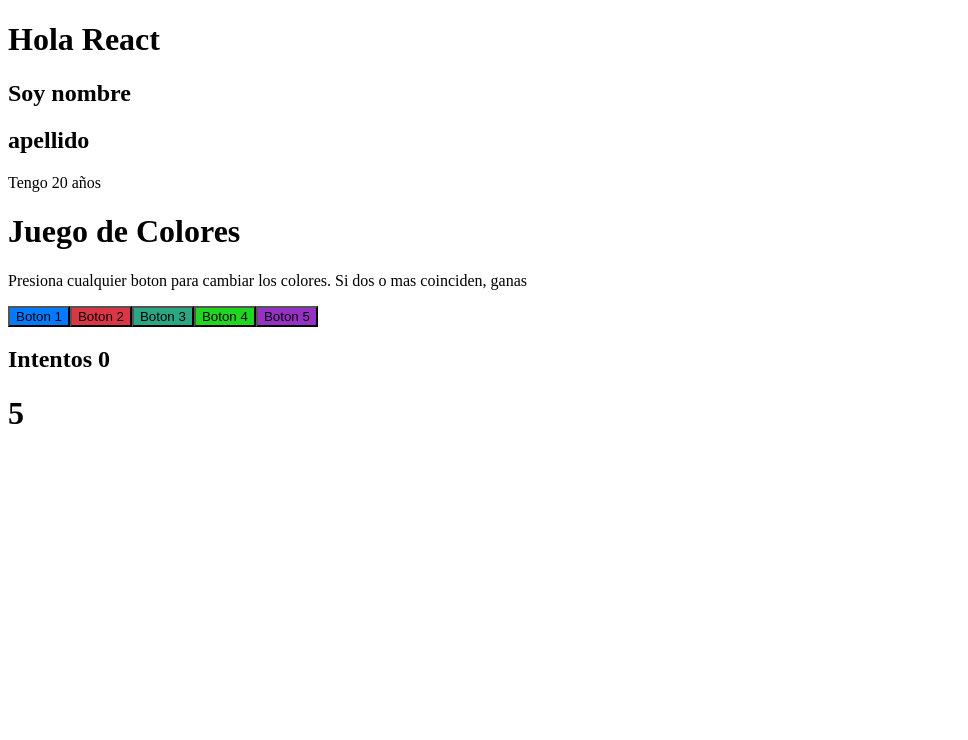
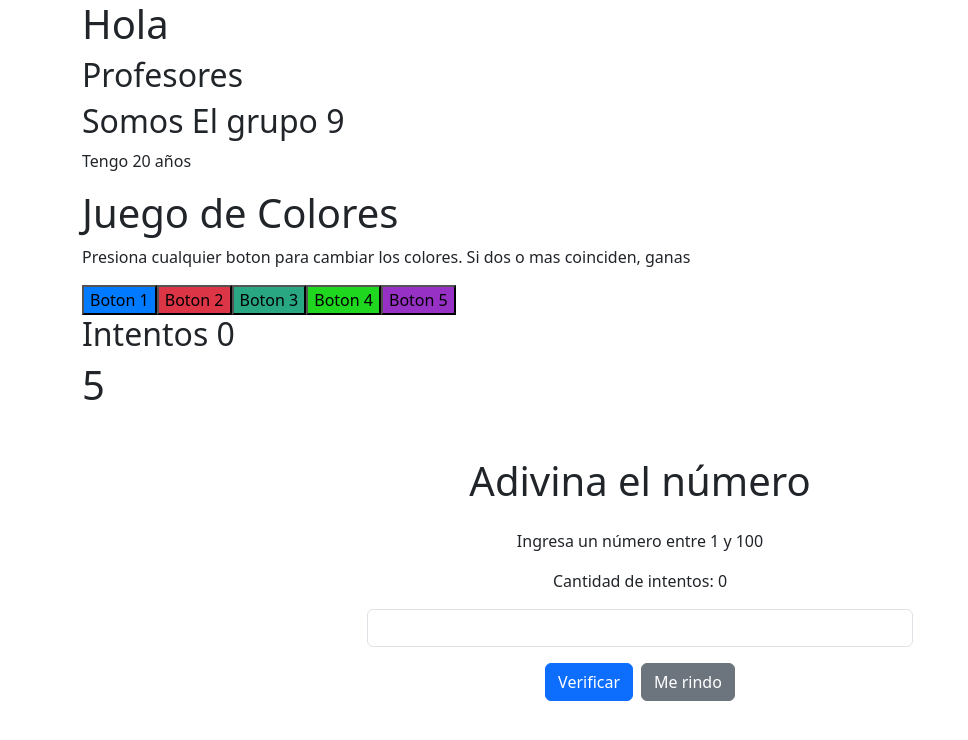
Before and after one commit to CeciTactaca/Proyecto04_GrupoN9, a React (Vite) app: page / in a window 1280 px wide. Shown: the top 740 px of the page, without its empty margins (0-968 px from the left). Built offline with nearby package versions, Linux system fonts and the light colour scheme.

Commit message:
Se soluciono un problema con el ejercicio de adivinar el numero

```diff
--- a/src/App.jsx
+++ b/src/App.jsx
@@ -1,20 +1,75 @@
 import { useState } from 'react'
 import Saludo from './assets/components/Saludo.jsx'
 import JuegoColores from './assets/components/JuegoColores.jsx';
+import {Container, Row, Col} from 'react-bootstrap'
 
 
 function App() {
 
   //variables
-  let nombre = 'nombre';
-  let apellido = 'apellido';
+  let nombre = 'Profesores';
+  let apellido = 'El grupo 9';
   let edad = 20;
 
+  const [numeroSecreto] = useState(Math.floor(Math.random() * 100) + 1);
+  const [intentos, setIntentos] = useState(0);
+  const [mensaje, setMensaje] = useState("");
+  const [disabled, setDisabled] = useState(false);
+  const [inputValue, setInputValue] = useState("");
+
+  const verificar = () => {
+    const valor = Number(inputValue);
+    setIntentos(intentos + 1);
+
+    if (valor === numeroSecreto) {
+      setMensaje(`¡Adivinaste! El número era ${numeroSecreto}. Intento número ${intentos + 1}`);
+      setDisabled(true);
+    } else if (valor > numeroSecreto) {
+      setMensaje(`El número ${valor} es muy alto`);
+    } else {
+      setMensaje(`El número ${valor} es muy bajo`);
+    }
+  };
+
+  const rendirse = () => {
+    setMensaje(`Te rendiste 😢. El número era ${numeroSecreto}`);
+    setDisabled(true);
+  };
+
   return (
-    <>
-      <Saludo nA={nombre} aA={apellido} edad={edad}></Saludo>
-      <JuegoColores />
-    </>
+    <Container>
+      <Row>
+      <Col> <Saludo nA={nombre} aA={apellido} edad={edad}></Saludo>
+       <JuegoColores />
+      <div className="container text-center mt-5">
+      <h1 className="mb-4">Adivina el número</h1>
+
+      <p>Ingresa un número entre 1 y 100</p>
+      <p>Cantidad de intentos: <span>{intentos}</span></p>
+
+      <input
+        type="number"
+        className="form-control w-50 mx-auto mb-3"
+        value={inputValue}
+        onChange={(e) => setInputValue(e.target.value)}
+        disabled={disabled}
+      />
+
+      <div className="d-flex justify-content-center gap-2 mb-3">
+        <button className="btn btn-primary" onClick={verificar} disabled={disabled}>
+          Verificar
+        </button>
+        <button className="btn btn-secondary" onClick={rendirse} disabled={disabled}>
+          Me rindo
+        </button>
+      </div>
+
+      <p id="mensaje" className="fw-bold">{mensaje}</p>
+    </div>
+    </Col>
+    </Row>
+
+    </ Container>
   )
 }
 
--- a/src/assets/components/Saludo.jsx
+++ b/src/assets/components/Saludo.jsx
@@ -1,9 +1,9 @@
 function Saludo2 (props){
     return(
      <div>
-      <h1> Hola React </h1>
-      <h2> Soy {props.nA} </h2>
-      <h2>{props.aA}</h2>
+      <h1> Hola </h1>
+      <h2> {props.nA} </h2>
+      <h2>Somos {props.aA}</h2>
       <p>Tengo {props.edad} años</p>
      </div>
     )
--- a/src/main.jsx
+++ b/src/main.jsx
@@ -2,7 +2,7 @@ import { StrictMode } from 'react'
 import { createRoot } from 'react-dom/client'
 
 import App from './App.jsx'
-
+import 'bootstrap/dist/css/bootstrap.min.css';
 createRoot(document.getElementById('root')).render(
   <StrictMode>
     <App />
```
Also changed, not shown: src/assets/components/AdivinaNumero/Botones.jsx (added, +14 -0 lines), src/assets/components/AdivinaNumero/InputNumero.jsx (added, +15 -0 lines), src/assets/components/AdivinaNumero/Mensaje.jsx (added, +9 -0 lines).
